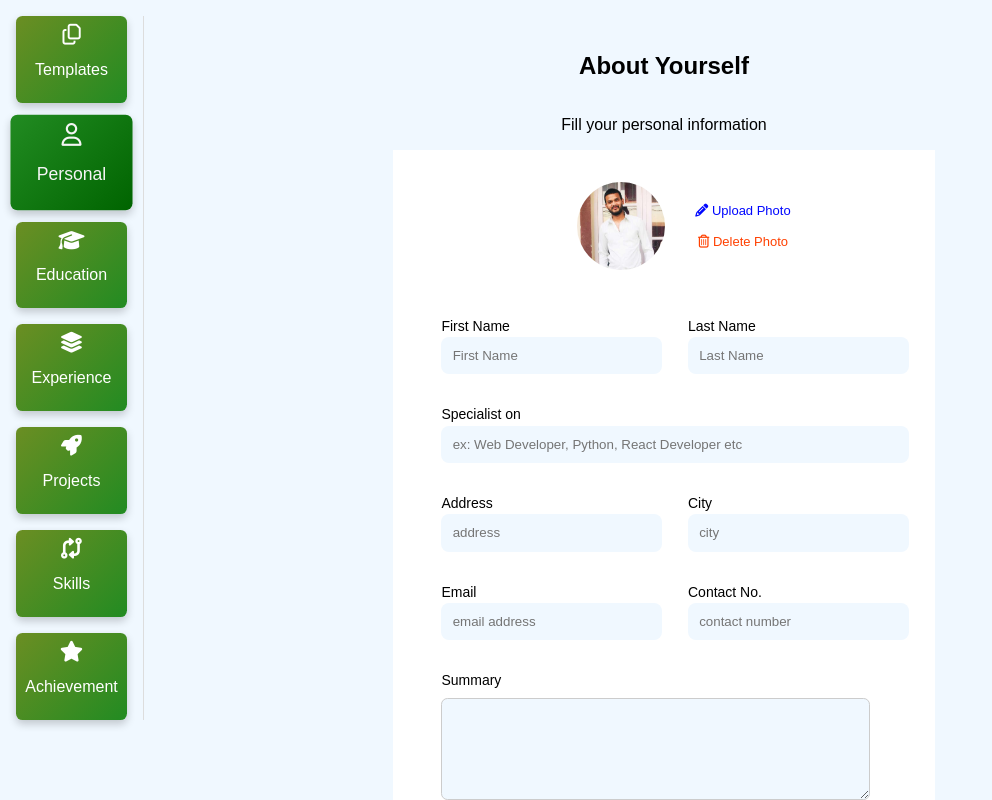
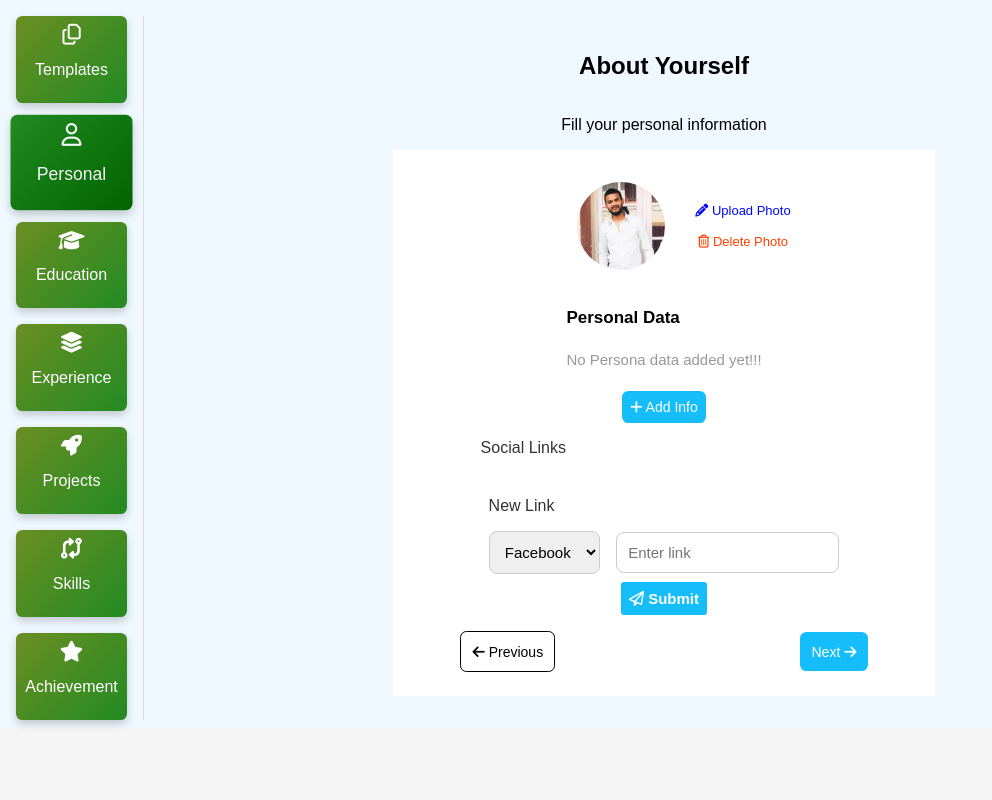
Before and after one commit to rohitghatal1/CVMaker-ReactJS, a React (Create React App) app: page / in a window 1280 px wide. Both pictures are taken after a click on the element "Personal". Shown: the top 800 px of the page, without its empty margins (0-992 px from the left). Built offline with nearby package versions, Linux system fonts and the light colour scheme.

Commit message:
added use effect to display personall data and style

```diff
--- a/src/componentsInner/Achievements.js
+++ b/src/componentsInner/Achievements.js
@@ -88,7 +88,7 @@ export default function Achievements() {
                                 <textarea rows={5} placeholder='Write a short deescription about your achievement!!' value={newAchievement.desc} onChange={(e) => setNewAchievement({ ...newAchievement, desc: e.target.value })}></textarea>
 
                                 <div className="submitAndCloseBtns">
-                                    <button type='submit' className='submitBtn'>Submit</button>
+                                    <button type='submit' className='submitBtn'><i class="fa-regular fa-paper-plane"></i> Submit</button>
                                     <button className='closeBtn' onClick={handleCloseForm}>Close</button>
                                 </div>
                             </form>
--- a/src/componentsInner/Education.js
+++ b/src/componentsInner/Education.js
@@ -100,7 +100,7 @@ export default function Education() {
                   <input type="date" name='passDate' value={newEducation.passDate} onChange={handleInputChange} />
 
                   <div className="submitAndCloseBtns">
-                    <button type='submit' className='submitBtn'>Submit</button>
+                    <button type='submit' className='submitBtn'><i class="fa-regular fa-paper-plane"></i> Submit</button>
                     <button className='closeBtn' onClick={handleCloseForm}>Close</button>
                   </div>
                 </form>
--- a/src/componentsInner/Experience.js
+++ b/src/componentsInner/Experience.js
@@ -117,7 +117,7 @@ export default function Experience() {
                                 <input type="date" name='endDate' value={newExperience.endDate} onChange={handleInputChange} />
 
                                 <div className="submitAndCloseBtns">
-                                    <button type='submit' className='submitBtn'>Submit</button>
+                                    <button type='submit' className='submitBtn'><i class="fa-regular fa-paper-plane"></i> Submit</button>
                                     <button className='closeBtn' onClick={handleCloseForm}>Close</button>
                                 </div>
                             </form>
--- a/src/componentsInner/PersonalData.js
+++ b/src/componentsInner/PersonalData.js
@@ -4,6 +4,7 @@ import personPhoto from '../assets/personPhotos/rohit2.jpg';
 
 export default function PersonalData() {
 
+  // for storing and retreiving personal info
   const [isModalOpen, setIsModalOpen] = useState(false);
   const [isAddButtonVisible, setIsAddButtonVisible] = useState(true);
 
@@ -41,10 +42,39 @@ export default function PersonalData() {
 
       setPersonalInfo(updatedPersonalData);
       localStorage.setItem('personalInfo', JSON.stringify(updatedPersonalData));
+      setIsModalOpen(false);
+      setIsAddButtonVisible(true);
+      setNewPersonalData({
+        fName: '',
+        lName: '',
+        speciality: '',
+        PAddress: '',
+        city: '',
+        email: '',
+        contactNo: '',
+        summary: ''
+      })
     }
   }
   const [personalInfo, setPersonalInfo] = useState([]);
 
+  useEffect(() => {
+    const storedPersonalData = JSON.parse(localStorage.getItem('personalInfo'))
+    if (storedPersonalData) {
+      setPersonalInfo(storedPersonalData);
+    }
+  }, [])
+
+  const deletePersonalInfo = (indexToDelete) => {
+    const updatedPersonalInfo = personalInfo.filter((_, index) => index !== indexToDelete);
+
+    setPersonalInfo(updatedPersonalInfo);
+    localStorage.setItem('personalInfo', JSON.stringify(updatedPersonalInfo));
+  }
+
+  // -------------------------------------------------------------------------------------------------------------------------
+
+  // for storing and retrieving social links
   const [socialLinks, setSocialLinks] = useState([]);
   const [newLink, setNewLink] = useState({ platform: 'Facebook', url: '' });
 
@@ -92,7 +122,29 @@ export default function PersonalData() {
             </div>
           </div>
 
-          <div className="infoForm">
+          <div className="addedPersonalData">
+            <h4>Personal Data</h4>
+
+            {personalInfo.length > 0 ? (
+              personalInfo.map((personal, index) => (
+                <div className="personalDataItem" key={index}>
+                  <p><span>First Name:</span> {personal.fName}</p>
+                  <p><span>Last Name:</span> {personal.lName}</p>
+                  <p><span>Speciality:</span> {personal.speciality}</p>
+                  <p><span>Address:</span> {personal.PAddress}</p>
+                  <p><span>City:</span> {personal.city}</p>
+                  <p><span>Email:</span> {personal.email}</p>
+                  <p><span>Contact No.:</span> {personal.contactNo}</p>
+                  <p><span>Summary:</span> {personal.summary}</p>
+
+                  <button className='deletePersonalDataBtn' onClick={() => deletePersonalInfo(index)}><i className='fas fa-trash'></i></button>
+                </div>
+              ))
+            ) : (
+              <p>No Persona data added yet!!!</p>
+            )}
+          </div>
+          {isModalOpen && <div className="infoForm">
             <form onSubmit={submitPersonalInfoForm}>
               <div className="row">
                 <div className="col">
@@ -113,7 +165,7 @@ export default function PersonalData() {
               <div className="row">
                 <div className="col">
                   <label htmlFor="address">Address</label>
-                  <input type="text" placeholder='address' value={newPersonalData.PAddress} name='pAddress' onChange={handleInputChange} />
+                  <input type="text" placeholder='address' value={newPersonalData.PAddress} name='PAddress' onChange={handleInputChange} />
                 </div>
                 <div className="col">
                   <label htmlFor="city">City</label>
@@ -138,12 +190,12 @@ export default function PersonalData() {
               </div>
 
               <div className="submitAndCloseBtns">
-                <button type='submit' className='submitBtn'>Submit</button>
+                <button type='submit' className='submitBtn'><i class="fa-regular fa-paper-plane"></i> Submit</button>
                 <button className='closeBtn' onClick={handleCloseForm}>Close</button>
               </div>
             </form>
-            {isAddButtonVisible && <button className='addPersonalDatabtn' onClick={openAddPersonalModal}><i className='fas fa-plus'></i> Add Info</button>}
-          </div>
+          </div>}
+          {isAddButtonVisible && <button className='addPersonalDatabtn' onClick={openAddPersonalModal}><i className='fas fa-plus'></i> Add Info</button>}
 
           <section className="socialLinkSection">
             <p>Social Links</p>
@@ -180,7 +232,7 @@ export default function PersonalData() {
                 />
               </div>
               <button className="addNewLink" onClick={handleAddLink}>
-                <i className='fa fa-plus'></i> Add Link
+                <i class="fa-regular fa-paper-plane"></i> Submit
               </button>
             </div>
           </section>
--- a/src/componentsInner/Projects.js
+++ b/src/componentsInner/Projects.js
@@ -92,7 +92,7 @@ export default function Projects() {
                 <input type="text" name='projectDesc' placeholder='tell what your project is about' value={newProjects.projectDesc} onChange={handleInputChange} />
 
                 <div className="submitAndCloseBtns">
-                  <button type='submit' className='submitBtn'>Submit</button>
+                  <button type='submit' className='submitBtn'><i class="fa-regular fa-paper-plane"></i> Submit</button>
                   <button className='closeBtn' onClick={handleCloseForm}>Close</button>
                 </div>
               </form>
--- a/src/componentsInner/Skills.js
+++ b/src/componentsInner/Skills.js
@@ -93,7 +93,7 @@ export default function Skills() {
                 </div>
 
                 <div className="submitAndCloseBtns">
-                  <button type='submit' className='submitBtn'>Submit</button>
+                  <button type='submit' className='submitBtn'><i class="fa-regular fa-paper-plane"></i> Submit</button>
                   <button className='closeBtn' onClick={handleCloseForm}>Close</button>
                 </div>
 
--- a/src/componentsInner/personal.css
+++ b/src/componentsInner/personal.css
@@ -55,6 +55,40 @@
     cursor: pointer;
 }
 
+.personalInfoCollector .personalInformation .addedPersonalData{
+    text-align: left;
+    font-size: 15px;
+    color: #999;
+}
+
+.personalInfoCollector .personalInformation .addedPersonalData h4{
+    color: black;
+    font-size: 17px;
+}
+
+.personalInfoCollector .personalInformation .addedPersonalData .personalDataItem{
+    width: 100%;
+    border: 1px solid #ccc;
+    padding: 0.5rem;
+    margin-top: 0.5rem;
+    border-radius: 0.4rem;
+    position: relative;
+}
+
+.personalInfoCollector .personalInformation .addedPersonalData .personalDataItem span{
+    color: black;
+    font-size: 16px;
+}
+
+.personalInfoCollector .personalInformation .addedPersonalData .personalDataItem .deletePersonalDataBtn{
+    position: absolute;
+    top: 0.5rem;
+    right: 0;
+    color: #ff4000;
+    background-color: #fff;
+    border: none;
+    cursor: pointer;
+}
 .personalInfoCollector .personalInformation .infoForm{
     padding: 1rem;
 }
@@ -100,7 +134,7 @@
     background-color: aliceblue;
 }
 
-.personalInfoCollector .personalInformation .infoForm .addPersonalDatabtn{
+.personalInfoCollector .personalInformation .addPersonalDatabtn{
     padding: 0.5rem;
     background-color: #15bdfa;
     color: #fff;
```
